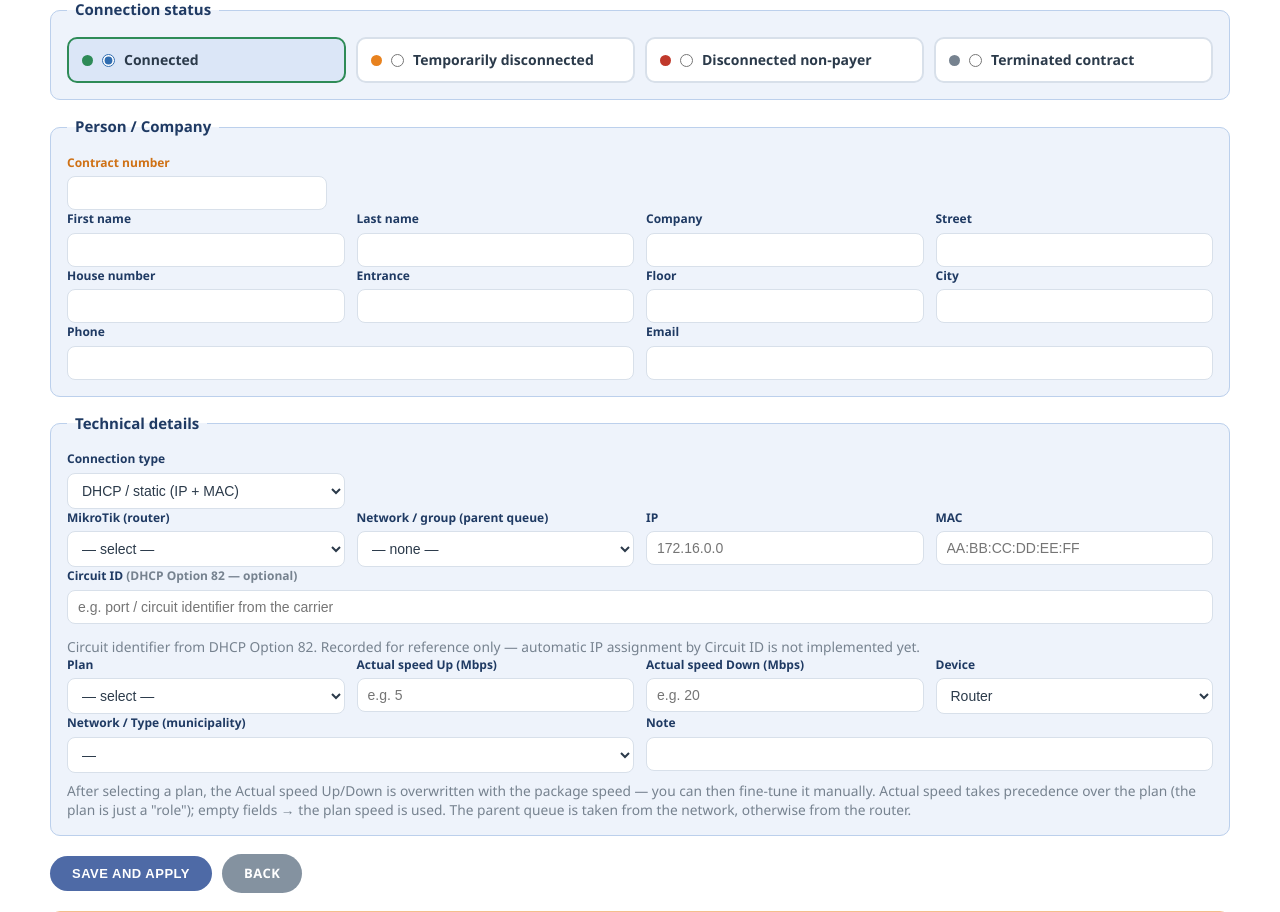
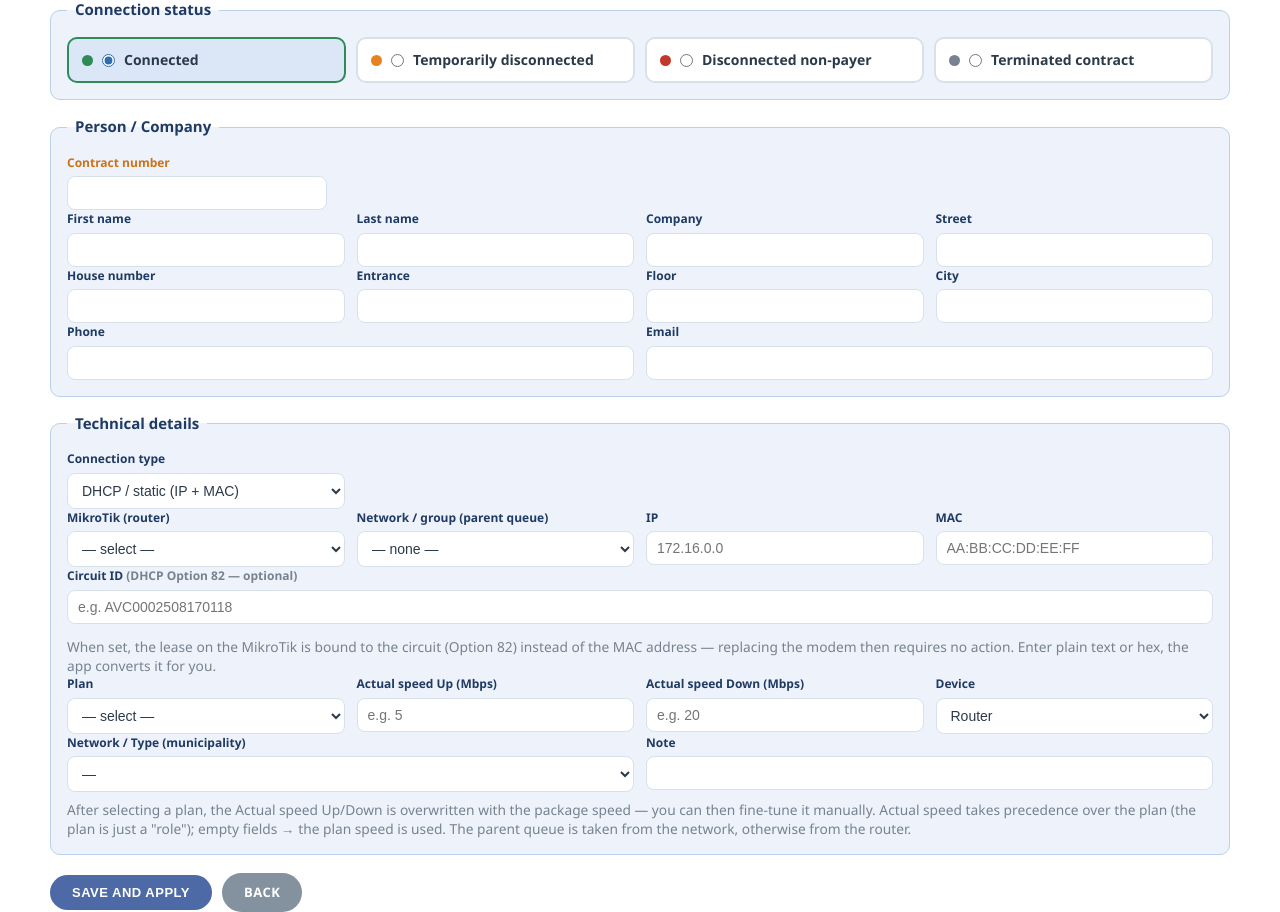
Before and after one commit to MikrotikExe/ispadmin, a PHP site: page /customer.php in a window 1280 px wide. Shown: the part 221-1133 px from the top of the page. Run offline with PHP 8.4, Linux system fonts and the light colour scheme; a user stored in the database is signed in.

Commit message:
Provision DHCP leases by Option 82 Agent Circuit ID (#1)

```diff
--- a/lang/cs.php
+++ b/lang/cs.php
@@ -343,6 +343,6 @@ return [
     'Nevybraný žiadny súbor' => 'Nevybrán žádný soubor',
     'Obnoviť databázu' => 'Obnovit databázi',
     '(DHCP Option 82 — voliteľné)' => '(DHCP Option 82 — volitelné)',
-    'napr. identifikátor portu / okruhu od operátora' => 'např. identifikátor portu / okruhu od operátora',
-    'Identifikátor okruhu z DHCP Option 82. Zatiaľ sa len eviduje — automatické prideľovanie IP podľa Circuit ID zatiaľ nie je implementované.' => 'Identifikátor okruhu z DHCP Option 82. Zatím se pouze eviduje — automatické přidělování IP podle Circuit ID zatím není implementováno.',
+    'napr. AVC0002508170118' => 'např. AVC0002508170118',
+    'Ak je vyplnené, lease sa na MikroTiku viaže na okruh (Option 82) namiesto MAC adresy — výmena modemu potom nevyžaduje žiadny zásah. Zadaj čitateľný text aj hex, appka si prevod spraví sama.' => 'Pokud je vyplněno, lease se na MikroTiku váže na okruh (Option 82) místo MAC adresy — výměna modemu pak nevyžaduje žádný zásah. Zadej čitelný text i hex, aplikace si převod udělá sama.',
 ];
--- a/lang/de.php
+++ b/lang/de.php
@@ -343,6 +343,6 @@ return [
     'Nevybraný žiadny súbor' => 'Keine Datei ausgewählt',
     'Obnoviť databázu' => 'Datenbank wiederherstellen',
     '(DHCP Option 82 — voliteľné)' => '(DHCP Option 82 — optional)',
-    'napr. identifikátor portu / okruhu od operátora' => 'z. B. Port-/Anschlusskennung des Netzbetreibers',
-    'Identifikátor okruhu z DHCP Option 82. Zatiaľ sa len eviduje — automatické prideľovanie IP podľa Circuit ID zatiaľ nie je implementované.' => 'Anschlusskennung aus DHCP Option 82. Wird vorerst nur erfasst — die automatische IP-Vergabe anhand der Circuit ID ist noch nicht implementiert.',
+    'napr. AVC0002508170118' => 'z. B. AVC0002508170118',
+    'Ak je vyplnené, lease sa na MikroTiku viaže na okruh (Option 82) namiesto MAC adresy — výmena modemu potom nevyžaduje žiadny zásah. Zadaj čitateľný text aj hex, appka si prevod spraví sama.' => 'Wenn gesetzt, wird der Lease auf dem MikroTik an den Anschluss (Option 82) statt an die MAC-Adresse gebunden — ein Modemtausch erfordert dann keinen Eingriff. Klartext oder Hex eingeben, die App konvertiert es selbst.',
 ];
--- a/lang/en.php
+++ b/lang/en.php
@@ -343,6 +343,6 @@ return [
     'Nevybraný žiadny súbor' => 'No file selected',
     'Obnoviť databázu' => 'Restore database',
     '(DHCP Option 82 — voliteľné)' => '(DHCP Option 82 — optional)',
-    'napr. identifikátor portu / okruhu od operátora' => 'e.g. port / circuit identifier from the carrier',
-    'Identifikátor okruhu z DHCP Option 82. Zatiaľ sa len eviduje — automatické prideľovanie IP podľa Circuit ID zatiaľ nie je implementované.' => 'Circuit identifier from DHCP Option 82. Recorded for reference only — automatic IP assignment by Circuit ID is not implemented yet.',
+    'napr. AVC0002508170118' => 'e.g. AVC0002508170118',
+    'Ak je vyplnené, lease sa na MikroTiku viaže na okruh (Option 82) namiesto MAC adresy — výmena modemu potom nevyžaduje žiadny zásah. Zadaj čitateľný text aj hex, appka si prevod spraví sama.' => 'When set, the lease on the MikroTik is bound to the circuit (Option 82) instead of the MAC address — replacing the modem then requires no action. Enter plain text or hex, the app converts it for you.',
 ];
--- a/lang/hu.php
+++ b/lang/hu.php
@@ -343,6 +343,6 @@ return [
     'Nevybraný žiadny súbor' => 'Nincs kiválasztott fájl',
     'Obnoviť databázu' => 'Adatbázis visszaállítása',
     '(DHCP Option 82 — voliteľné)' => '(DHCP Option 82 — opcionális)',
-    'napr. identifikátor portu / okruhu od operátora' => 'pl. a szolgáltatótól kapott port-/áramkör-azonosító',
-    'Identifikátor okruhu z DHCP Option 82. Zatiaľ sa len eviduje — automatické prideľovanie IP podľa Circuit ID zatiaľ nie je implementované.' => 'Áramkör-azonosító a DHCP Option 82-ből. Egyelőre csak nyilvántartásra kerül — a Circuit ID alapú automatikus IP-kiosztás még nincs megvalósítva.',
+    'napr. AVC0002508170118' => 'pl. AVC0002508170118',
+    'Ak je vyplnené, lease sa na MikroTiku viaže na okruh (Option 82) namiesto MAC adresy — výmena modemu potom nevyžaduje žiadny zásah. Zadaj čitateľný text aj hex, appka si prevod spraví sama.' => 'Ha ki van töltve, a MikroTik-en a lease az áramkörhöz (Option 82) kötődik a MAC-cím helyett — a modem cseréje így nem igényel beavatkozást. Adj meg olvasható szöveget vagy hexet, az alkalmazás elvégzi az átalakítást.',
 ];
--- a/lang/keys.txt
+++ b/lang/keys.txt
@@ -341,5 +341,5 @@ Vybrať súbor
 Nevybraný žiadny súbor
 Obnoviť databázu
 (DHCP Option 82 — voliteľné)
-napr. identifikátor portu / okruhu od operátora
-Identifikátor okruhu z DHCP Option 82. Zatiaľ sa len eviduje — automatické prideľovanie IP podľa Circuit ID zatiaľ nie je implementované.
+napr. AVC0002508170118
+Ak je vyplnené, lease sa na MikroTiku viaže na okruh (Option 82) namiesto MAC adresy — výmena modemu potom nevyžaduje žiadny zásah. Zadaj čitateľný text aj hex, appka si prevod spraví sama.
--- a/lang/lv.php
+++ b/lang/lv.php
@@ -343,6 +343,6 @@ return [
     'Nevybraný žiadny súbor' => 'Nav izvēlēts neviens fails',
     'Obnoviť databázu' => 'Atjaunot datubāzi',
     '(DHCP Option 82 — voliteľné)' => '(DHCP Option 82 — neobligāti)',
-    'napr. identifikátor portu / okruhu od operátora' => 'piem. porta / līnijas identifikators no operatora',
-    'Identifikátor okruhu z DHCP Option 82. Zatiaľ sa len eviduje — automatické prideľovanie IP podľa Circuit ID zatiaľ nie je implementované.' => 'Līnijas identifikators no DHCP Option 82. Pagaidām tiek tikai reģistrēts — automātiska IP piešķiršana pēc Circuit ID vēl nav ieviesta.',
+    'napr. AVC0002508170118' => 'piem. AVC0002508170118',
+    'Ak je vyplnené, lease sa na MikroTiku viaže na okruh (Option 82) namiesto MAC adresy — výmena modemu potom nevyžaduje žiadny zásah. Zadaj čitateľný text aj hex, appka si prevod spraví sama.' => 'Ja aizpildīts, noma MikroTik tiek saistīta ar līniju (Option 82), nevis MAC adresi — modema nomaiņa tad neprasa nekādu iejaukšanos. Ievadi lasāmu tekstu vai hex, lietotne pārveidos to pati.',
 ];
--- a/lang/pl.php
+++ b/lang/pl.php
@@ -343,6 +343,6 @@ return [
     'Nevybraný žiadny súbor' => 'Nie wybrano pliku',
     'Obnoviť databázu' => 'Przywróć bazę danych',
     '(DHCP Option 82 — voliteľné)' => '(DHCP Option 82 — opcjonalne)',
-    'napr. identifikátor portu / okruhu od operátora' => 'np. identyfikator portu / łącza od operatora',
-    'Identifikátor okruhu z DHCP Option 82. Zatiaľ sa len eviduje — automatické prideľovanie IP podľa Circuit ID zatiaľ nie je implementované.' => 'Identyfikator łącza z DHCP Option 82. Na razie tylko ewidencjonowany — automatyczne przydzielanie IP według Circuit ID nie jest jeszcze zaimplementowane.',
+    'napr. AVC0002508170118' => 'np. AVC0002508170118',
+    'Ak je vyplnené, lease sa na MikroTiku viaže na okruh (Option 82) namiesto MAC adresy — výmena modemu potom nevyžaduje žiadny zásah. Zadaj čitateľný text aj hex, appka si prevod spraví sama.' => 'Jeśli wypełnione, dzierżawa na MikroTiku jest powiązana z łączem (Option 82) zamiast z adresem MAC — wymiana modemu nie wymaga wtedy żadnej interwencji. Wpisz zwykły tekst lub hex, aplikacja sama dokona konwersji.',
 ];
--- a/lang/ro.php
+++ b/lang/ro.php
@@ -343,6 +343,6 @@ return [
     'Nevybraný žiadny súbor' => 'Niciun fișier selectat',
     'Obnoviť databázu' => 'Restaurează baza de date',
     '(DHCP Option 82 — voliteľné)' => '(DHCP Option 82 — opțional)',
-    'napr. identifikátor portu / okruhu od operátora' => 'ex. identificatorul portului / circuitului de la operator',
-    'Identifikátor okruhu z DHCP Option 82. Zatiaľ sa len eviduje — automatické prideľovanie IP podľa Circuit ID zatiaľ nie je implementované.' => 'Identificatorul circuitului din DHCP Option 82. Deocamdată este doar înregistrat — alocarea automată a IP-ului după Circuit ID nu este încă implementată.',
+    'napr. AVC0002508170118' => 'ex. AVC0002508170118',
+    'Ak je vyplnené, lease sa na MikroTiku viaže na okruh (Option 82) namiesto MAC adresy — výmena modemu potom nevyžaduje žiadny zásah. Zadaj čitateľný text aj hex, appka si prevod spraví sama.' => 'Dacă este completat, lease-ul pe MikroTik este legat de circuit (Option 82) în loc de adresa MAC — înlocuirea modemului nu mai necesită nicio intervenție. Introdu text lizibil sau hex, aplicația face conversia singură.',
 ];
--- a/lang/ru.php
+++ b/lang/ru.php
@@ -343,6 +343,6 @@ return [
     'Nevybraný žiadny súbor' => 'Файл не выбран',
     'Obnoviť databázu' => 'Восстановить базу данных',
     '(DHCP Option 82 — voliteľné)' => '(DHCP Option 82 — необязательно)',
-    'napr. identifikátor portu / okruhu od operátora' => 'напр. идентификатор порта / канала от оператора',
-    'Identifikátor okruhu z DHCP Option 82. Zatiaľ sa len eviduje — automatické prideľovanie IP podľa Circuit ID zatiaľ nie je implementované.' => 'Идентификатор канала из DHCP Option 82. Пока только фиксируется — автоматическое назначение IP по Circuit ID ещё не реализовано.',
+    'napr. AVC0002508170118' => 'напр. AVC0002508170118',
+    'Ak je vyplnené, lease sa na MikroTiku viaže na okruh (Option 82) namiesto MAC adresy — výmena modemu potom nevyžaduje žiadny zásah. Zadaj čitateľný text aj hex, appka si prevod spraví sama.' => 'Если заполнено, аренда на MikroTik привязывается к каналу (Option 82) вместо MAC-адреса — замена модема тогда не требует никаких действий. Вводите обычный текст или hex, приложение само выполнит преобразование.',
 ];
--- a/lang/uk.php
+++ b/lang/uk.php
@@ -343,6 +343,6 @@ return [
     'Nevybraný žiadny súbor' => 'Файл не вибрано',
     'Obnoviť databázu' => 'Відновити базу даних',
     '(DHCP Option 82 — voliteľné)' => '(DHCP Option 82 — необов\'язково)',
-    'napr. identifikátor portu / okruhu od operátora' => 'напр. ідентифікатор порту / каналу від оператора',
-    'Identifikátor okruhu z DHCP Option 82. Zatiaľ sa len eviduje — automatické prideľovanie IP podľa Circuit ID zatiaľ nie je implementované.' => 'Ідентифікатор каналу з DHCP Option 82. Наразі лише фіксується — автоматичне призначення IP за Circuit ID ще не реалізовано.',
+    'napr. AVC0002508170118' => 'напр. AVC0002508170118',
+    'Ak je vyplnené, lease sa na MikroTiku viaže na okruh (Option 82) namiesto MAC adresy — výmena modemu potom nevyžaduje žiadny zásah. Zadaj čitateľný text aj hex, appka si prevod spraví sama.' => 'Якщо заповнено, оренда на MikroTik прив\'язується до каналу (Option 82) замість MAC-адреси — заміна модема тоді не потребує жодних дій. Вводь звичайний текст або hex, застосунок сам виконає перетворення.',
 ];
--- a/lib/mikrotik.php
+++ b/lib/mikrotik.php
@@ -28,6 +28,55 @@ function mt_ascii(string $s): string
     $s = strtr($s, $map);
     // odstran pripadne zvysne ne-ASCII znaky
     return preg_replace('/[^\x20-\x7E]/', '', $s);
+}
+
+/**
+ * Normalizuje Circuit ID (DHCP Option 82) na hex retazec pre RouterOS.
+ *
+ * Pouzivatel moze zadat:
+ *   - citatelny text:  AVC0002508170118   -> 41564330303032353038313730313138
+ *   - hex z Winboxu:   4156433030...3138  -> ponecha sa
+ *   - hex s prefixom:  0x415643...        -> prefix sa odstrani
+ *
+ * RouterOS ocakava agent-circuit-id ako hex retazec.
+ */
+function mt_circuit_hex(string $s): string
+{
+    $s = trim($s);
+    if ($s === '') return '';
+    // 0x prefix (Winbox/CLI zapis)
+    if (stripos($s, '0x') === 0) {
+        $s = substr($s, 2);
+    }
+    // Vyzera to ako hex? Uzname to len vtedy, ked sa dekoduje na citatelny ASCII text.
+    // Inak by sa napr. ciselne circuit ID "0012345678" mylne povazovalo za hex.
+    if (strlen($s) >= 4 && strlen($s) % 2 === 0 && preg_match('/^[0-9A-Fa-f]+$/', $s)) {
+        $bin = @hex2bin($s);
+        if ($bin !== false && $bin !== '' && !preg_match('/[^\x20-\x7E]/', $bin)) {
+            return strtolower($s);      // je to hex citatelneho textu
+        }
+    }
+    // inak je to citatelny text -> zakoduj
+    return strtolower(bin2hex(mt_ascii($s)));
+}
+
+/**
+ * Opak mt_circuit_hex - hex prevedie na citatelny text (na zobrazenie).
+ * Ak sa neda dekodovat na tlacitelny ASCII text, vrati povodnu hodnotu.
+ */
+function mt_circuit_text(string $s): string
+{
+    $s = trim($s);
+    if ($s === '') return '';
+    if (stripos($s, '0x') === 0) $s = substr($s, 2);
+    if (strlen($s) % 2 !== 0 || !preg_match('/^[0-9A-Fa-f]+$/', $s)) {
+        return $s;   // nie je hex, zjavne uz citatelny text
+    }
+    $bin = @hex2bin($s);
+    if ($bin === false || $bin === '' || preg_match('/[^\x20-\x7E]/', $bin)) {
+        return $s;   // binarne data, nechaj hex
+    }
+    return $bin;
 }
 
 function mt_connect(array $router): array
@@ -114,6 +163,9 @@ function mt_apply_customer(int $customerId): array
 
     $ip  = trim($c['ip']);
     $mac = strtoupper(trim($c['mac']));
+    // Circuit ID (DHCP Option 82) - alternativa k MAC pri identifikacii zakaznika.
+    // RouterOS ocakava hex; pouzivatel moze zadat citatelny text aj hex (viz mt_circuit_hex).
+    $circuitHex = mt_circuit_hex((string)($c['circuit_id'] ?? ''));
     if ($ip === '' && ($c['conn_type'] ?? 'dhcp') !== 'pppoe') {
         return ['ok' => false, 'msg' => 'chýba IP'];
     }
@@ -173,12 +225,24 @@ function mt_apply_customer(int $customerId): array
             return ['ok' => true, 'msg' => $router['name'] . ': ' . implode(', ', $log)];
         }
 
-        // --- DHCP lease (len ak mame MAC; staticke IP bez DHCP preskocime) ---
-        if ($mac !== '') {
-            $leases = $api->comm('/ip/dhcp-server/lease/print', ['?mac-address' => $mac]);
-            $leaseId = $leases['items'][0]['.id'] ?? null;
-            if (!$leaseId) {
-                // prevezmi existujuci lease podla IP (aj ked ma iny zapis MAC)
+        // --- DHCP lease ---
+        // Zakaznik sa identifikuje bud MAC adresou, alebo Circuit ID (DHCP Option 82).
+        // Circuit ID ma prednost: viaze sa na fyzicky okruh, takze vymena modemu
+        // (a teda zmena MAC) nevyzaduje ziadny zasah.
+        if ($mac !== '' || $circuitHex !== '') {
+            $leaseId = null;
+            // 1) hladaj podla circuit ID (ak je zadane)
+            if ($circuitHex !== '') {
+                $byCid = $api->comm('/ip/dhcp-server/lease/print', ['?agent-circuit-id' => $circuitHex]);
+                $leaseId = $byCid['items'][0]['.id'] ?? null;
+            }
+            // 2) inak podla MAC
+            if (!$leaseId && $mac !== '') {
+                $leases = $api->comm('/ip/dhcp-server/lease/print', ['?mac-address' => $mac]);
+                $leaseId = $leases['items'][0]['.id'] ?? null;
+            }
+            // 3) prevezmi existujuci lease podla IP (aj ked ma iny zapis MAC / bez circuit ID)
+            if (!$leaseId && $ip !== '') {
                 $byIp = $api->comm('/ip/dhcp-server/lease/print', ['?address' => $ip]);
                 $leaseId = $byIp['items'][0]['.id'] ?? null;
             }
@@ -189,23 +253,29 @@ function mt_apply_customer(int $customerId): array
                     $log[] = 'lease zmazany';
                 }
             } else {
-                $args = ['address' => $ip, 'mac-address' => $mac, 'comment' => $comment];
+                $args = ['address' => $ip, 'comment' => $comment];
+                if ($circuitHex !== '') {
+                    // viazanie na okruh - MAC sa zamerne neposiela, aby lease prezil vymenu modemu
+                    $args['agent-circuit-id'] = $circuitHex;
+                } elseif ($mac !== '') {
+                    $args['mac-address'] = $mac;
+                }
                 if (trim($router['dhcp_server']) !== '') {
                     $args['server'] = trim($router['dhcp_server']);
                 }
                 if ($leaseId) {
                     $api->comm('/ip/dhcp-server/lease/set', ['.id' => $leaseId] + $args);
-                    $log[] = 'lease aktualizovany';
+                    $log[] = $circuitHex !== '' ? 'lease aktualizovany (circuit ID)' : 'lease aktualizovany';
                 } else {
                     $r = $api->comm('/ip/dhcp-server/lease/add', $args);
                     if ($r['status'] === 'error') {
                         throw new RuntimeException('lease: ' . $r['message']);
                     }
-                    $log[] = 'lease pridany';
+                    $log[] = $circuitHex !== '' ? 'lease pridany (circuit ID)' : 'lease pridany';
                 }
             }
         } else {
-            $log[] = 'bez MAC (lease neriešený)';
+            $log[] = 'bez MAC a circuit ID (lease neriešený)';
         }
 
         // --- Simple queue (realna rychlost ma prednost pred programom) ---
--- a/public/customer.php
+++ b/public/customer.php
@@ -279,8 +279,8 @@ function sel($a, $b): string { return (string)$a === (string)$b ? ' selected' :
     <div class="grid g1">
       <div class="cell">
         <label>Circuit ID <span class="muted"><?= t('(DHCP Option 82 — voliteľné)') ?></span></label>
-        <input name="circuit_id" value="<?= h($c['circuit_id'] ?? '') ?>" placeholder="<?= h(t('napr. identifikátor portu / okruhu od operátora')) ?>">
-        <div class="hint"><?= t('Identifikátor okruhu z DHCP Option 82. Zatiaľ sa len eviduje — automatické prideľovanie IP podľa Circuit ID zatiaľ nie je implementované.') ?></div>
+        <input name="circuit_id" value="<?= h($c['circuit_id'] ?? '') ?>" placeholder="<?= h(t('napr. AVC0002508170118')) ?>">
+        <div class="hint"><?= t('Ak je vyplnené, lease sa na MikroTiku viaže na okruh (Option 82) namiesto MAC adresy — výmena modemu potom nevyžaduje žiadny zásah. Zadaj čitateľný text aj hex, appka si prevod spraví sama.') ?></div>
       </div>
     </div>
     <div class="grid g4">
```
Also changed, not shown: README.md, 1 other file.
